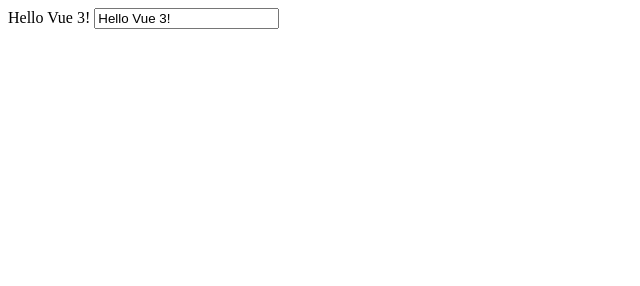
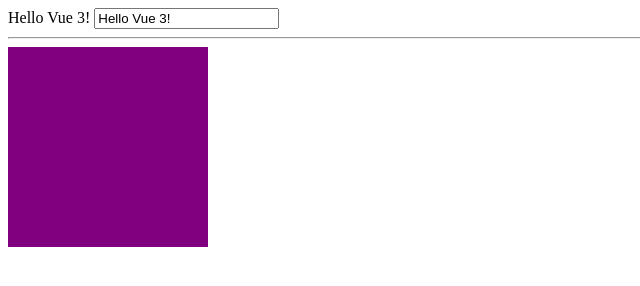
Before and after one commit to txiribimakula/vue-learn, a plain HTML site: page index.html in a window 1280 px wide. Shown: the whole page, without its empty margins (0-640 px from the left). Drawn offline with nearby package versions, Linux system fonts and the light colour scheme.

Commit message:
boolean variable to render or not

```diff
--- a/index.html
+++ b/index.html
@@ -2,11 +2,22 @@
 <html>
     <head>
         <title>Vue 3 Basics</title>
+        <style>
+            .box {
+                background-color: purple;
+                height: 200px;
+                width: 200px;
+            }
+        </style>
     </head>
     <body>
         <div id="app">
             {{ greeting }}
             <input v-model="greeting" />
+
+            <hr/>
+
+            <div v-if="isVisible" class="box"></div>
         </div>
 
         <script src="https://unpkg.com/vue@next"></script>
@@ -15,7 +26,8 @@
             let app = Vue.createApp({
                 data: function() {
                     return {
-                        greeting: 'Hello Vue 3!'
+                        greeting: 'Hello Vue 3!',
+                        isVisible: true
                     }
                 }
             })
```
